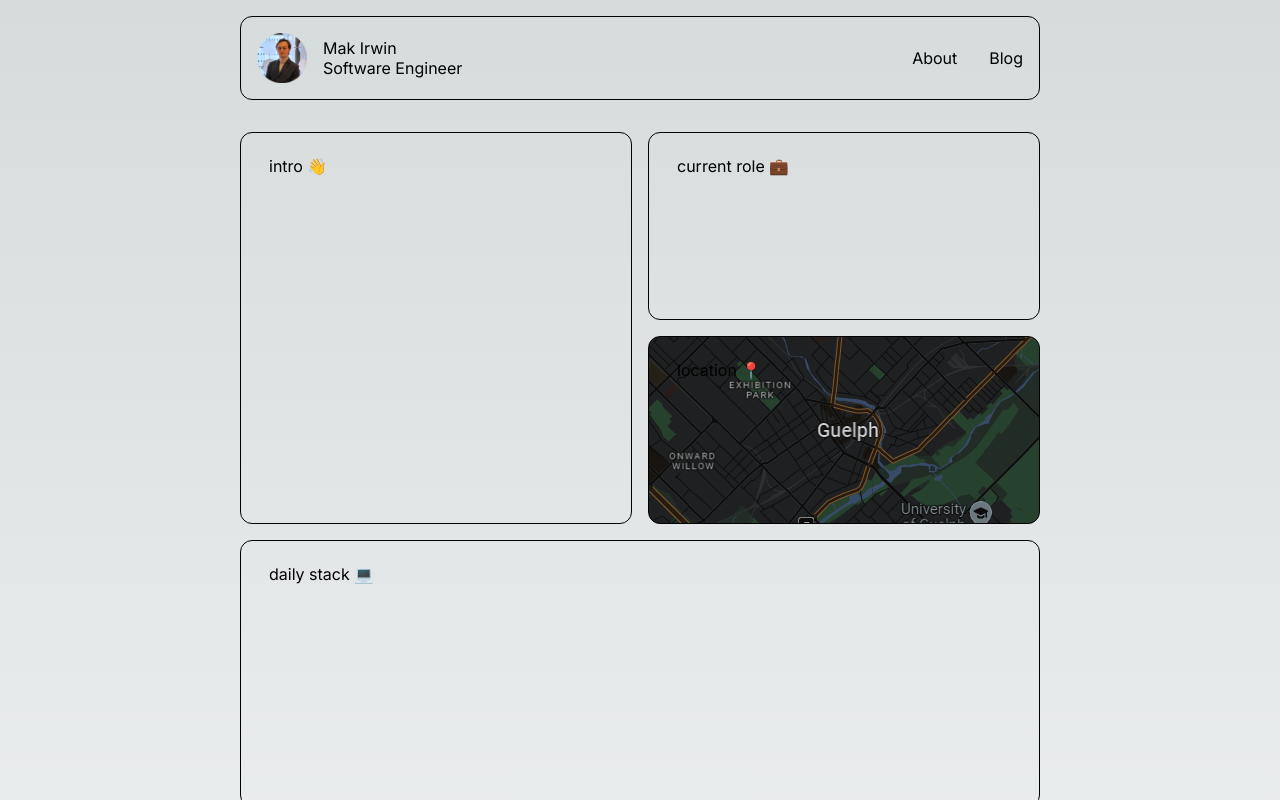
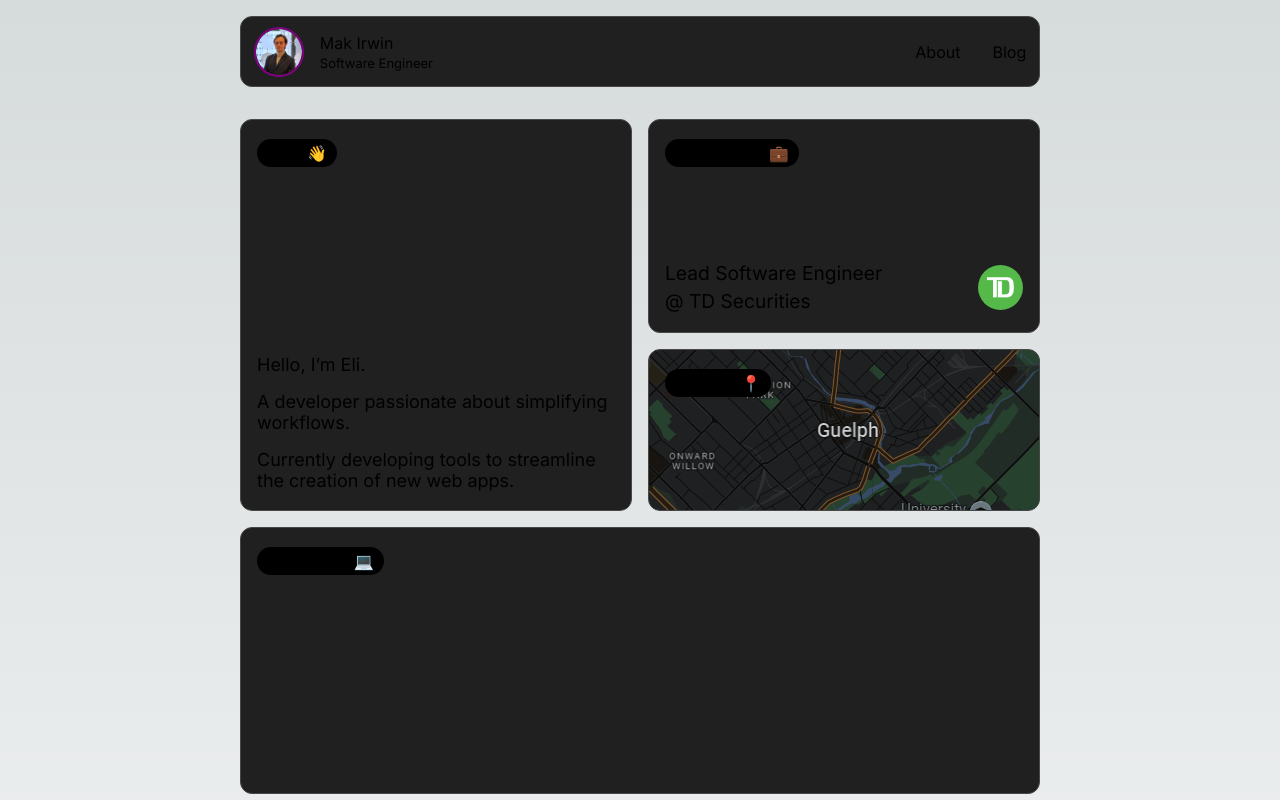
Before and after one commit to elijah-irwin/portfolio-2024, a Next.js app: page / in a window 1280 px wide. Shown: the top 800 px of the page. Built offline with nearby package versions, Linux system fonts and the light colour scheme.

Commit message:
componentized the first few cards of the landing page

```diff
--- a/app/globals.css
+++ b/app/globals.css
@@ -10,6 +10,13 @@
   --foreground-rgb: 0, 0, 0;
   --background-start-rgb: 214, 219, 220;
   --background-end-rgb: 255, 255, 255;
+
+  /* Specific Variables */
+  --border-color: #474747;
+  --card-color: #202020;
+  --chip-bg: #000000;
+  --purple: #6e6cd7;
+  --text-sub: #a6a6a6;
 
   --primary-glow: conic-gradient(
     from 180deg at 50% 50%,
@@ -53,6 +60,7 @@
     --border-color: #474747;
     --card-color: #202020;
     --chip-bg: #000000;
+    --purple: #6e6cd7;
 
     --primary-glow: radial-gradient(rgba(1, 65, 255, 0.4), rgba(1, 65, 255, 0));
     --secondary-glow: linear-gradient(
@@ -113,3 +121,17 @@ a {
     color-scheme: dark;
   }
 }
+
+.card {
+  border: 1px solid;
+  border-color: var(--border-color);
+  border-radius: var(--border-radius);
+  padding: 1.2rem 1rem;
+  background-color: var(--card-color);
+  transition: all 0.1s ease-in-out;
+}
+
+.card:hover {
+  border-color: var(--purple);
+  transform: translateY(-2px);
+}
--- a/app/page.module.css
+++ b/app/page.module.css
@@ -13,17 +13,12 @@
   border-radius: var(--border-radius);
   padding: 1.2rem 1rem;
   background-color: var(--card-color);
+  transition: all 0.1s ease-in-out;
 }
 
-.intro {
-  grid-row: span 2;
-  aspect-ratio: 1;
-}
-
-.location {
-  background-image: url('../assets/guelph-map-min.png');
-  background-repeat: no-repeat;
-  background-position: center;
+.card:hover {
+  border-color: var(--purple);
+  transform: translateY(-2px);
 }
 
 .stack {
--- a/app/page.tsx
+++ b/app/page.tsx
@@ -1,18 +1,15 @@
 import Chip from '@/components/Chip/Chip';
 import styles from './page.module.css';
+import IntroCard from '@/components/IntroCard/IntroCard';
+import LocationCard from '@/components/LocationCard/LocationCard';
+import CurrentRoleCard from '@/components/CurrentRoleCard/CurrentRoleCard';
 
 export default function Home() {
   return (
     <main className={styles.main}>
-      <div className={`${styles.card} ${styles.intro}`}>
-        <Chip text='Intro' icon='👋' />
-      </div>
-      <div className={`${styles.card} ${styles.currentRole}`}>
-        <Chip text='Current Role' icon='💼' />
-      </div>
-      <div className={`${styles.card} ${styles.location}`}>
-        <Chip text='Location' icon='📍' />
-      </div>
+      <IntroCard />
+      <CurrentRoleCard />
+      <LocationCard />
       <div className={`${styles.card} ${styles.stack}`}>
         <Chip text='Daily Stack' icon='💻' />
       </div>
--- /dev/null
+++ b/components/CurrentRoleCard/CurrentRoleCard.module.css
@@ -0,0 +1,26 @@
+.currentRole {
+  display: flex;
+  flex-direction: column;
+  justify-content: space-between;
+}
+
+.bottom {
+  display: flex;
+  justify-content: space-between;
+  align-items: center;
+}
+
+.text {
+  display: flex;
+  flex-direction: column;
+  gap: 4px;
+  font-size: larger;
+}
+
+.text:nth-child(2) {
+  color: var(--text-sub);
+}
+
+.image {
+  border-radius: 100%;
+}
--- /dev/null
+++ b/components/CurrentRoleCard/CurrentRoleCard.tsx
@@ -0,0 +1,26 @@
+import Image from 'next/image';
+import Chip from '../Chip/Chip';
+import styles from './CurrentRoleCard.module.css';
+import logo from '@/assets/td-logo-smol.png';
+
+export default function CurrentRoleCard() {
+  return (
+    <div className={`card ${styles.currentRole}`}>
+      <Chip text='Current Role' icon='💼' />
+      <div className={styles.bottom}>
+        <div className={styles.text}>
+          <p>Lead Software Engineer</p>
+          <p className={styles.location}>@ TD Securities</p>
+        </div>
+        <Image
+          src={logo}
+          alt='TD Bank Logo'
+          width={45}
+          height={45}
+          quality={100}
+          className={styles.image}
+        />
+      </div>
+    </div>
+  );
+}
--- /dev/null
+++ b/components/IntroCard/IntroCard.module.css
@@ -0,0 +1,14 @@
+.intro {
+  grid-row: span 2;
+  aspect-ratio: 1;
+  display: flex;
+  flex-direction: column;
+  justify-content: space-between;
+}
+
+.bottom {
+  display: flex;
+  flex-direction: column;
+  gap: 1rem;
+  font-size: large;
+}
--- /dev/null
+++ b/components/IntroCard/IntroCard.tsx
@@ -0,0 +1,17 @@
+import Chip from '../Chip/Chip';
+import styles from './IntroCard.module.css';
+
+export default function IntroCard() {
+  return (
+    <div className={`card ${styles.intro}`}>
+      <Chip text='Intro' icon='👋' />
+      <div className={styles.bottom}>
+        <p>Hello, I’m Eli. </p>
+        <p>A developer passionate about simplifying workflows.</p>
+        <p>
+          Currently developing tools to streamline the creation of new web apps.
+        </p>
+      </div>
+    </div>
+  );
+}
--- /dev/null
+++ b/components/LocationCard/LocationCard.module.css
@@ -0,0 +1,5 @@
+.location {
+  background-image: url('../../assets/guelph-map-min.png');
+  background-repeat: no-repeat;
+  background-position: center;
+}
--- /dev/null
+++ b/components/LocationCard/LocationCard.tsx
@@ -0,0 +1,10 @@
+import Chip from '../Chip/Chip';
+import styles from './LocationCard.module.css';
+
+export default function LocationCard() {
+  return (
+    <div className={`card ${styles.location}`}>
+      <Chip text='Location' icon='📍' />
+    </div>
+  );
+}
--- a/components/Navbar/Navbar.module.css
+++ b/components/Navbar/Navbar.module.css
@@ -6,7 +6,7 @@
   position: sticky;
   top: 1rem;
   margin: auto;
-  padding: 1rem;
+  padding: 0.6rem 0.8rem;
   border: 1px solid;
   border-radius: var(--border-radius);
   border-color: var(--border-color);
@@ -19,6 +19,24 @@
   gap: 1rem;
 }
 
+.image {
+  border: 2px solid purple;
+  border-radius: 100%;
+}
+
+.text {
+  display: flex;
+  flex-direction: column;
+  gap: 2px;
+}
+
+.name {
+}
+
+.job {
+  font-size: small;
+}
+
 .links {
   display: flex;
   gap: 2rem;
--- a/components/Navbar/Navbar.tsx
+++ b/components/Navbar/Navbar.tsx
@@ -13,10 +13,11 @@ export default function Navbar() {
           quality={100}
           src={headshot}
           alt='headshot of Mak Irwin'
+          className={styles.image}
         />
-        <div>
-          <div>Mak Irwin</div>
-          <div>Software Engineer</div>
+        <div className={styles.text}>
+          <div className={styles.name}>Mak Irwin</div>
+          <div className={styles.job}>Software Engineer</div>
         </div>
       </div>
 
```
Also changed, not shown: assets/td-logo-smol.png (added).
